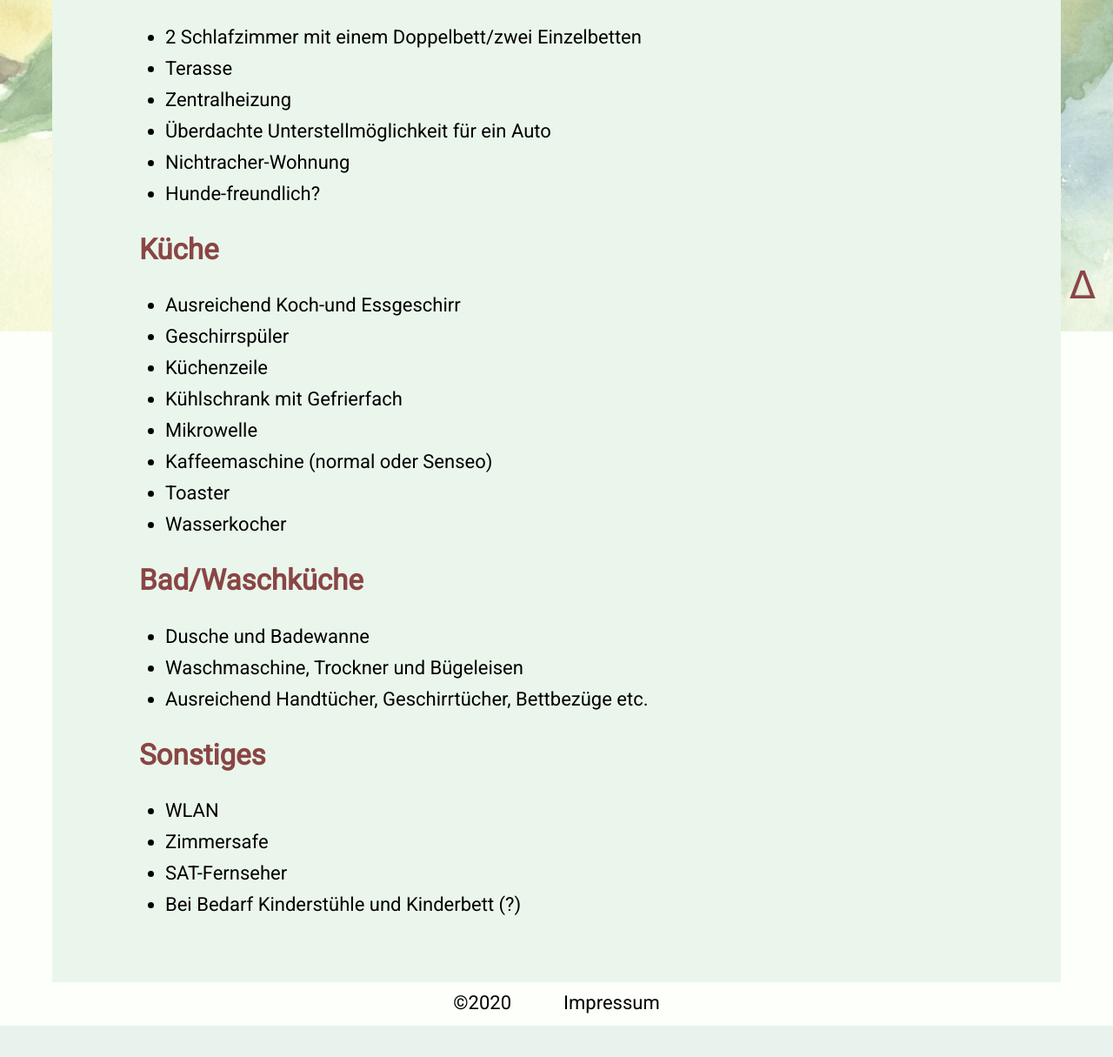
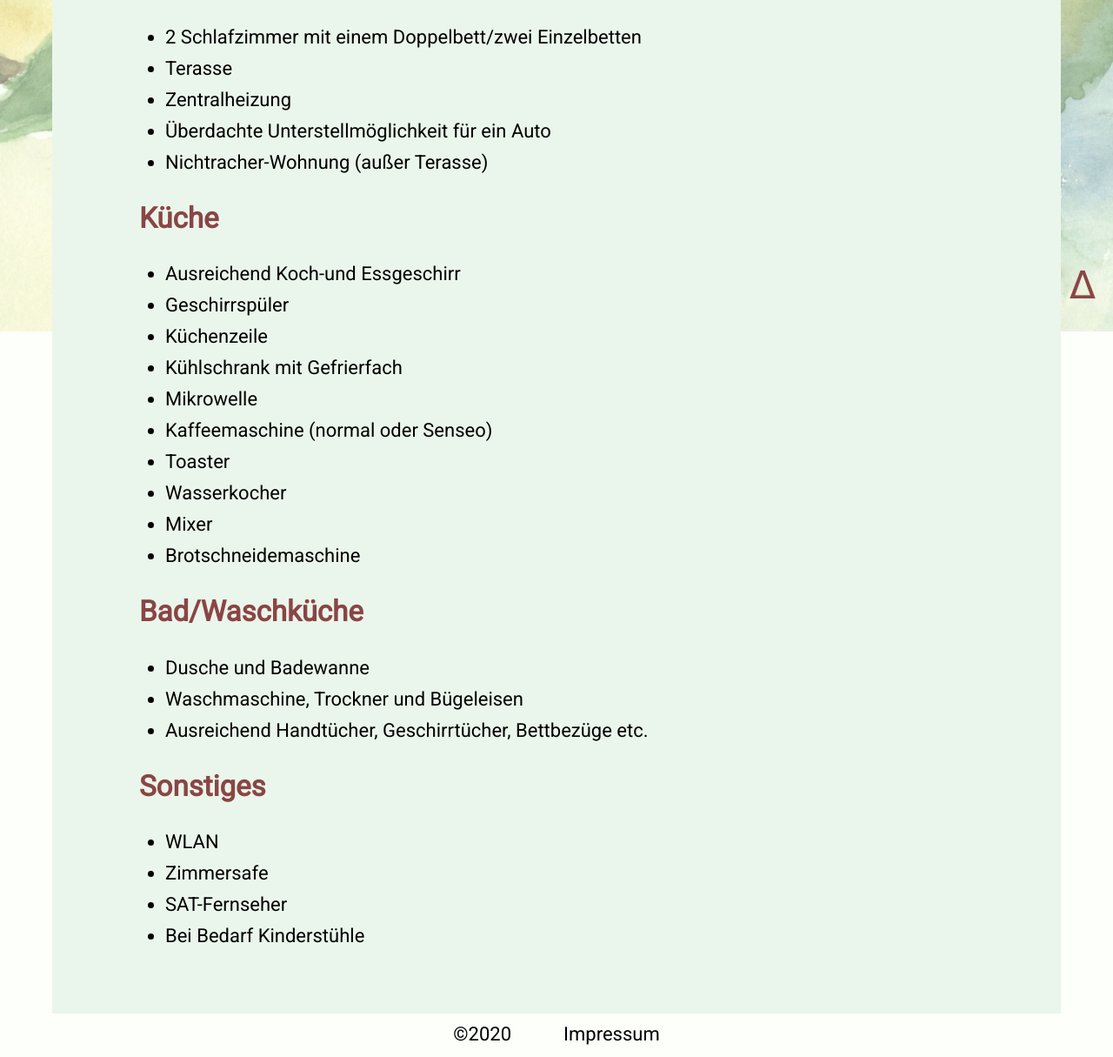
Before and after one commit to lh535/fewo-kirschengarten, a PHP site: page /ausstattung.php in a window 1280 px wide. Shown: the part 419-1634 px from the top of the page at 87% size. Before the commit the page ends 1598 px from the top, so only its background shows below. Run offline with PHP 8.4, Linux system fonts and the light colour scheme.

Commit message:
minor content changes

```diff
--- a/anfahrt.php
+++ b/anfahrt.php
@@ -30,6 +30,10 @@
           <iframe src="https://www.google.com/maps/embed?pb=!1m18!1m12!1m3!1d5325.629102017168!2d7.650359307991996!3d48.13309961923682!2m3!1f0!2f0!3f0!3m2!1i1024!2i768!4f13.1!3m3!1m2!1s0x479115901af4558d%3A0x8e83736ecaf92e3!2sSasbacher%20Str.%204%2C%2079346%20Endingen%20am%20Kaiserstuhl!5e0!3m2!1sen!2sde!4v1601321773721!5m2!1sen!2sde" width="600" height="450" frameborder="0" style="border:0;" allowfullscreen="" aria-hidden="false" tabindex="0"></iframe>
         </div>
 
+        <div style="text-align: center;">
+        <p> Anreise: ab 15:00 Uhr &nbsp; &nbsp; Abreise: bis 10:00 Uhr</p>
+        </div>
+
         <div class="whitespace"> </div>
 
         <div>
--- a/ausstattung.php
+++ b/ausstattung.php
@@ -23,8 +23,7 @@
             <li>Terasse</li>
             <li>Zentralheizung</li>
             <li>Überdachte Unterstellmöglichkeit für ein Auto</li>
-            <li>Nichtracher-Wohnung</li>
-            <li>Hunde-freundlich?</li>
+            <li>Nichtracher-Wohnung (außer Terasse)</li>
           </ul>
         <h2>Küche</h2>
           <ul>
@@ -36,6 +35,8 @@
             <li>Kaffeemaschine (normal oder Senseo)</li>
             <li>Toaster</li>
             <li>Wasserkocher</li>
+            <li>Mixer</li>
+            <li>Brotschneidemaschine</li>
           </ul>
         <h2>Bad/Waschküche</h2>
           <ul>
@@ -48,7 +49,7 @@
             <li>WLAN</li>
             <li>Zimmersafe</li>
             <li>SAT-Fernseher</li>
-            <li>Bei Bedarf Kinderstühle und Kinderbett (?)</li>
+            <li>Bei Bedarf Kinderstühle</li>
           </ul>
       </div>
       <?php include 'footer.php'; ?>
--- a/belegungsplan.php
+++ b/belegungsplan.php
@@ -20,6 +20,9 @@
         <div class='paragraph'>
           <iframe src='https://tportal.toubiz.de/kaiserstuhl-gastgeber/ukv/calendar/FIT00020070312698240'></iframe>
         </div>
+        <div style="text-align: center;">
+        <p> Anreise: ab 15:00 Uhr &nbsp; &nbsp; Abreise: bis 10:00 Uhr</p>
+        </div>
       </div>
       <?php include 'footer.php'; ?>
     </div>
--- a/styles/main.css
+++ b/styles/main.css
@@ -190,6 +190,9 @@ footer {
 footer > * {
   padding: 10px 30px;
 }
+a:visited {
+  text-decoration-line: none;
+}
 #up-button {
   font-size: 2em;
   position: fixed;
```
